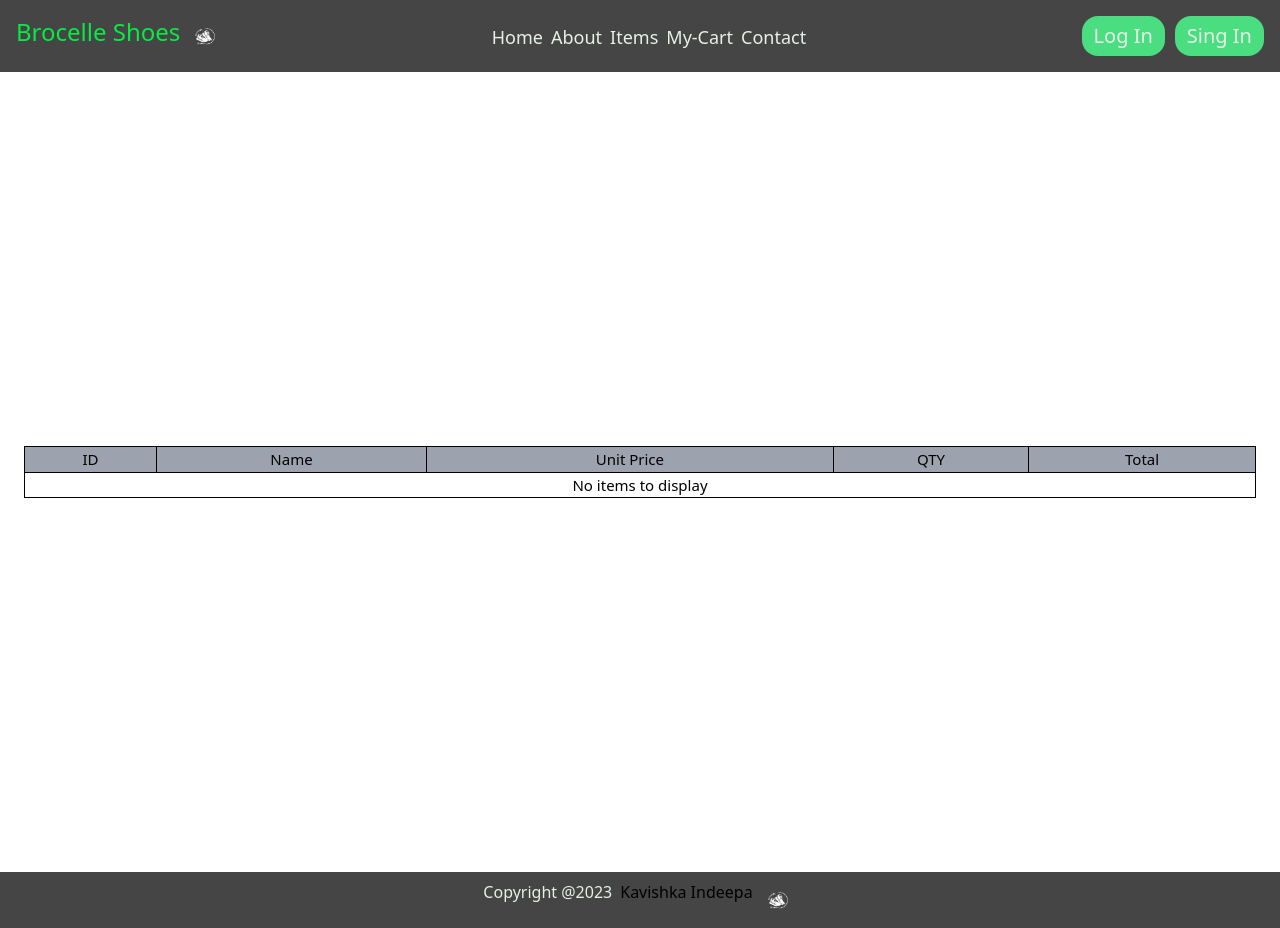
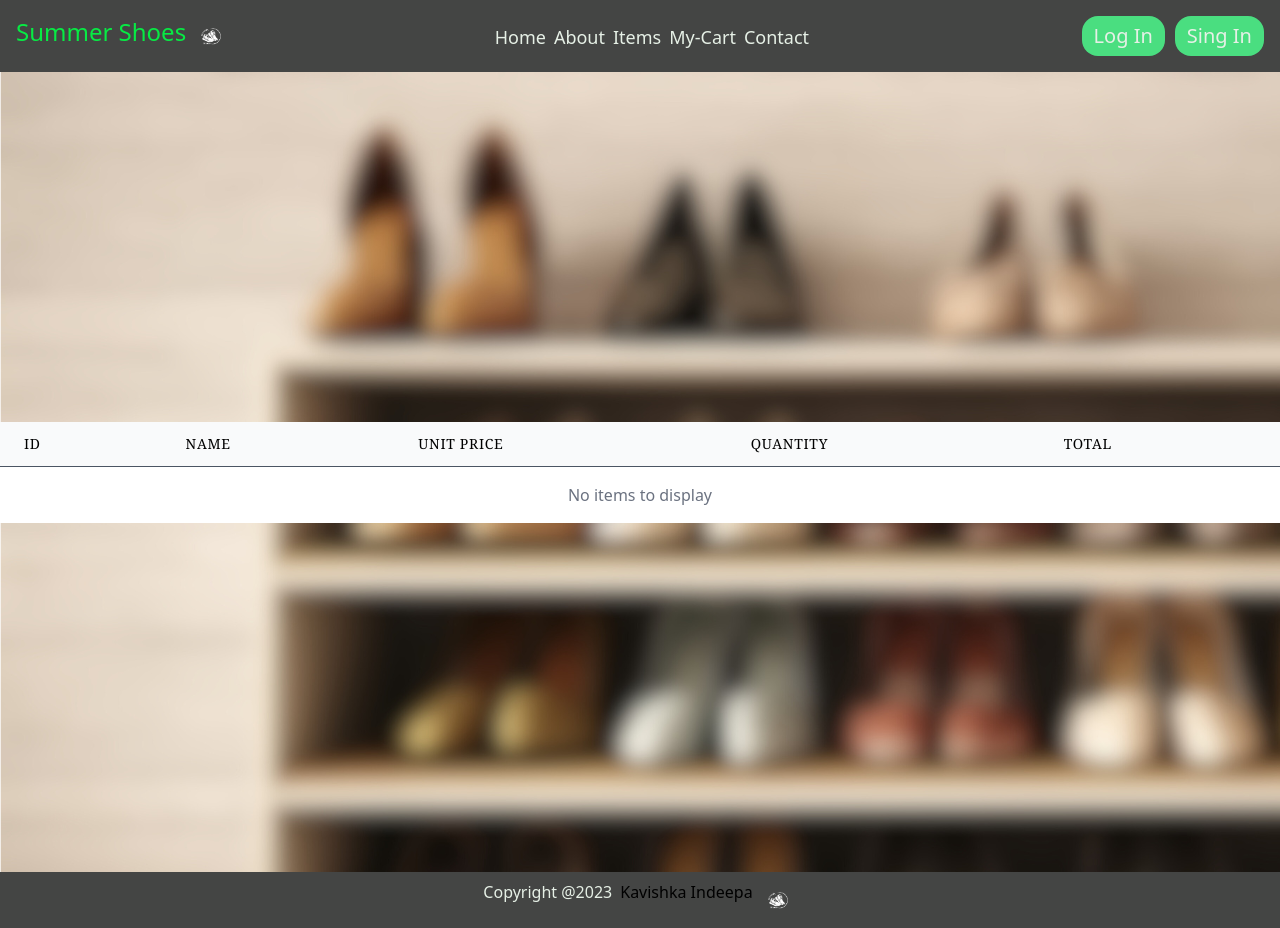
Before and after one commit to KavishkaIndeepa/React-Project, a React (Create React App) app in the folder client/: page /shopping-cart in a window 1280 px wide. Built offline with nearby package versions, Linux system fonts and the light colour scheme.

Commit message:
Update Items

```diff
--- a/client/public/index.html
+++ b/client/public/index.html
@@ -2,7 +2,7 @@
 <html lang="en">
   <head>
     <meta charset="utf-8" />
-    <link rel="icon" href="%PUBLIC_URL%/favicon.ico" />
+    <link rel="icon" href="%PUBLIC_URL%/Shoes_Logo__1.png" />
     <meta name="viewport" content="width=device-width, initial-scale=1" />
     <meta name="theme-color" content="#000000" />
     <meta
@@ -24,7 +24,7 @@
       work correctly both with client-side routing and a non-root public URL.
       Learn how to configure a non-root public URL by running `npm run build`.
     -->
-    <title>React App</title>
+    <title>Summer Shoes</title>
   </head>
   <body>
     <noscript>You need to enable JavaScript to run this app.</noscript>
--- a/client/src/view/common/Navbar/Navbar.tsx
+++ b/client/src/view/common/Navbar/Navbar.tsx
@@ -8,7 +8,7 @@ export class Navbar extends Component {
         return (
             <div className="p-4 bg-[#444544] flex flex-wrap justify-between">
                 <div className="flex">
-                    <h1 className="text-2xl text-Primary">Brocelle Shoes</h1>
+                    <h1 className="text-2xl text-Primary">Summer Shoes</h1>
 
                     <img className="h-10 w-10 ml-1" src={logo} alt=""/>
                 </div>
--- a/client/src/view/common/ShoppingCart/ShoppingCart.tsx
+++ b/client/src/view/common/ShoppingCart/ShoppingCart.tsx
@@ -8,41 +8,39 @@ interface ShoppingCartProps {
 export class ShoppingCart extends Component <ShoppingCartProps> {
     render() {
         return (
-            <div className={"flex justify-center items-center min-h-screen"}>
-
-                <table className={" w-full mx-6"}>
-
-                    <tr className={"bg-gray-400"}>
-
-                        <th className={"text-[15px] font-normal border-black border-[0.5px] px-1"}> ID</th>
-                        <th className={"text-[15px] font-normal border-black border-[0.5px] px-1"}> Name</th>
-                        <th className={"text-[15px] font-normal border-black border-[0.5px] px-1"}> Unit Price</th>
-                        <th className={"text-[15px] font-normal border-black border-[0.5px] px-1"}> QTY</th>
-                        <th className={"text-[15px] font-normal border-black border-[0.5px] px-1"}> Total</th>
-
-                    </tr>
-
-                    {
-                        this.props.itemsList.length === 0 ?
+            <div className="flex justify-center items-center min-h-screen" style={{ backgroundImage: 'url("/Shoe-Rack-Img.png")' }}>
+                <div className="w-full overflow-x-auto">
+                    <table className="w-full divide-y divide-gray-600">
+                        <thead className="bg-gray-50">
+                        <tr>
+                            <th className="px-4 sm:px-6 py-3 text-left text-xs sm:text-sm font-medium font-serif uppercase tracking-wider">ID</th>
+                            <th className="px-4 sm:px-6 py-3 text-left text-xs sm:text-sm font-medium font-serif uppercase tracking-wider">Name</th>
+                            <th className="px-4 sm:px-6 py-3 text-left text-xs sm:text-sm font-medium font-serif uppercase tracking-wider">Unit Price</th>
+                            <th className="px-4 sm:px-6 py-3 text-left text-xs sm:text-sm font-medium font-serif uppercase tracking-wider">Quantity</th>
+                            <th className="px-4 sm:px-6 py-3 text-left text-xs sm:text-sm font-medium font-serif uppercase tracking-wider">Total</th>
+                        </tr>
+                        </thead>
+                        <tbody className="bg-white divide-y divide-gray-200">
+                        {this.props.itemsList.length === 0 ? (
                             <tr>
-                                <td colSpan={5} className='border-black border-[0.5px] px-1'>
-                                    <p className='text-[15px] font-normal text-center'>No items to display</p>
+                                <td colSpan={5} className="px-4 sm:px-6 py-4 whitespace-nowrap text-sm sm:text-base text-gray-500 text-center">
+                                    No items to display
                                 </td>
                             </tr>
-                            : this.props.itemsList.map((item) => (
-                                <tr className='border-black  border-[0.5px]'>
-                                    <td className={"text-[12px] border-black border-[0.5px] px-1"}>{item.product.id}</td>
-                                    <td className={"text-[12px] border-black border-[0.5px] px-1"}>{item.product.name}</td>
-                                    <td className={"text-[12px] border-black border-[0.5px] px-1"}>{item.product.price + ' ' + item.product.currency}</td>
-                                    <td className={"text-[12px] border-black border-[0.5px] px-1"}>{item.itemCount}</td>
-                                    <td className={"text-[12px] border-black border-[0.5px] px-1"}>{(item.product.price * item.itemCount) + ' ' + item.product.currency}</td>
+                        ) : (
+                            this.props.itemsList.map((item, index) => (
+                                <tr key={index} className={index % 2 === 0 ? "bg-gray-50" : "bg-white"}>
+                                    <td className="px-4 sm:px-6 py-4 whitespace-nowrap text-sm sm:text-base text-gray-500">{item.product.id}</td>
+                                    <td className="px-4 sm:px-6 py-4 whitespace-nowrap text-sm sm:text-base text-gray-500">{item.product.name}</td>
+                                    <td className="px-4 sm:px-6 py-4 whitespace-nowrap text-sm sm:text-base text-gray-500">{item.product.price + " " + item.product.currency}</td>
+                                    <td className="px-4 sm:px-6 py-4 whitespace-nowrap text-sm sm:text-base text-gray-500">{item.itemCount}</td>
+                                    <td className="px-4 sm:px-6 py-4 whitespace-nowrap text-sm sm:text-base text-gray-500">{(item.product.price * item.itemCount) + " " + item.product.currency}</td>
                                 </tr>
                             ))
-                    }
-
-
-                </table>
-
+                        )}
+                        </tbody>
+                    </table>
+                </div>
             </div>
         );
     }
--- a/client/src/view/pages/Home/Home.tsx
+++ b/client/src/view/pages/Home/Home.tsx
@@ -1,39 +1,42 @@
 import React, {Component} from "react";
 import '../../../App.css';
-// @ts-ignore
-import main from "../../../assets/Shop.jpeg"
 import {Link} from "react-router-dom";
 import '../../../App.css';
 import {FontAwesomeIcon} from "@fortawesome/react-fontawesome";
-import {faArrowLeft} from "@fortawesome/free-solid-svg-icons";
+import {faArrowLeft, faShoppingCart} from "@fortawesome/free-solid-svg-icons";
 
 export class Home extends Component {
     render() {
 
         return (
 
-            <div className="flex flex-wrap min-h-screen bg-cover bg-blur" style={{backgroundImage: 'url("/Shoe-Rack-Img.png")'}}>
+            <div className="flex flex-wrap min-h-screen bg-cover"
+                 style={{backgroundImage: 'url("/Shoe-Rack-Img.png")'}}>
 
 
                 <div className={"md:ml-16 md:mt-12"}>
-                    <h1 className={"p-2 mt-6 md:mt-12 ml-2 font-bold text-blue-700 text-4xl shadow-xl font-mono bg-gray-600 bg-opacity-40 md:rounded"}>Step
-                        into Style !!</h1>
+                    <h1 className={"p-2 mt-6 md:mt-12 ml-2 font-bold text-Primary text-4xl shadow-xl font-mono bg-gray-600 bg-opacity-40 md:rounded-lg"}>
+                        <span className={"text-Primary text-[64px]"}>A</span>re you ready to <br/> <span
+                        className={"text-white font-bold ml-20"}>
+                        Lead the way? </span></h1>
                 </div>
 
                 <div className={"w-full md:pl-4 md:pr-4"}>
-                    <h1 className={"p-0.5 md:ml-8 md:mr-14 text-xl md:text-2xl text-white bg-black bg-opacity-40 md:rounded"}>Explore
-                        our curated collection of trendy and comfortable footwear at Brocelle Shoes. From casual kicks
+                    <h1 className={"p-2 md:ml-8 md:mr-14 text-xl md:text-2xl text-white bg-black bg-opacity-40 md:rounded-lg"}>
+                        <span className={"text-[48px]"}>E</span>xplore
+                        our curated collection of trendy and comfortable footwear at <span className={"text-lime-500"}>Summer Shoes</span>.
+                        From casual kicks
                         to elegant heels, find the perfect pair for every occasion. Discover the latest fashion trends
                         and step confidently into the season with our diverse range of shoes. Quality, comfort, and
-                        style—your journey to fabulous footwear starts here."</h1>
+                        style—your journey to fabulous footwear starts here.</h1>
                 </div>
 
                 <div className={"pt-3"}>
                     <Link className={"text-white flex items-center"} to="/item">
-                        <button className={"w-full ml-16 p-2 bg-black text-white animate-bounce"}>Order Now</button>
+                        <button className={"w-full ml-16 p-2 bg-black text-white animate-bounce"}>Buy Now
+                            <FontAwesomeIcon icon={faShoppingCart} className="ml-2"/></button>
                     </Link>
                 </div>
-
 
 
             </div>
--- a/client/src/view/pages/Items/Items.tsx
+++ b/client/src/view/pages/Items/Items.tsx
@@ -32,7 +32,9 @@ export class Items extends Component {
         return (
             <div>
                 <div className={"flex flex-wrap mt-6 items-center justify-center"}>
-                    <h1 className={"text-4xl"}> This is Items</h1>
+
+                        <h1 className={"text-4xl font-Ranger"}> Summer Collection <br/> <small className={"ml-14"}>Available Now</small></h1>
+
                 </div>
             <div className={"flex"}>
 
--- a/client/tailwind.config.js
+++ b/client/tailwind.config.js
@@ -6,7 +6,11 @@ module.exports = {
       colors:{
         Primary: '#07EB44',
         Secondary:'#0039F5'
-      }
+      },
+      fontFamily:{
+        Smokum: 'Smokum-Regular',
+        Ranger: 'Ranger-Italic-Shadow'
+      },
     },
   },
   plugins: [],
```
Also changed, not shown: client/src/view/common/Products/Products.tsx (+7 -5 lines), client/src/view/pages/Login/Login.tsx (+4 -4 lines), client/src/view/pages/SignIn/SignIn.tsx (+9 -4 lines), client/public/Shoes_Logo__1.png (added).
